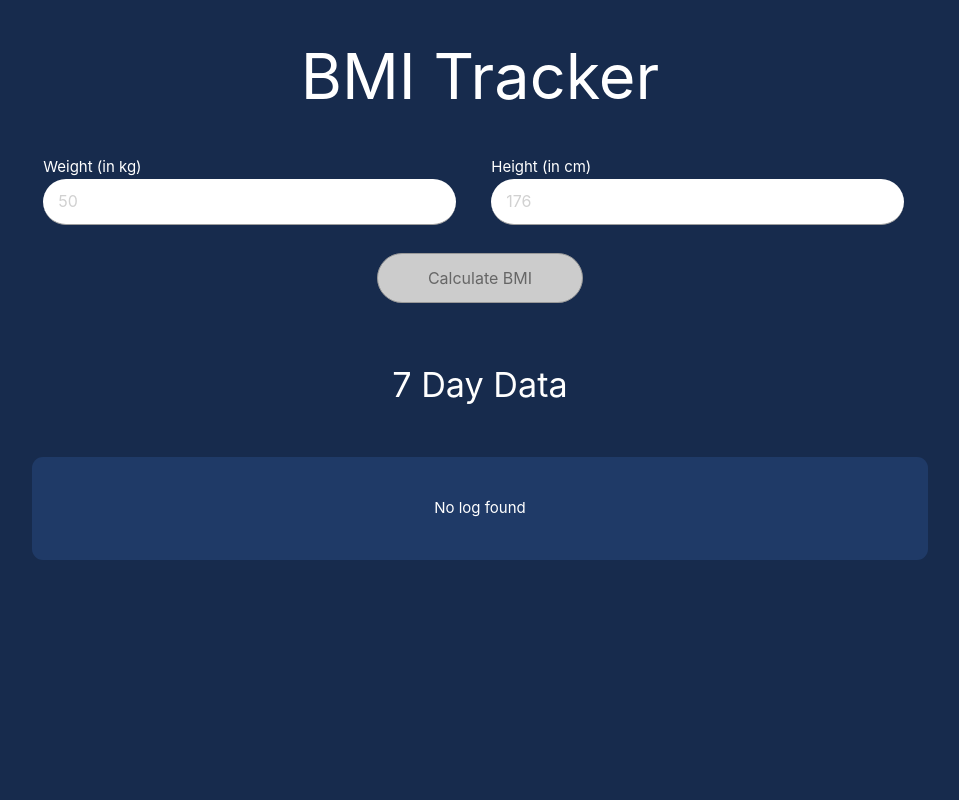
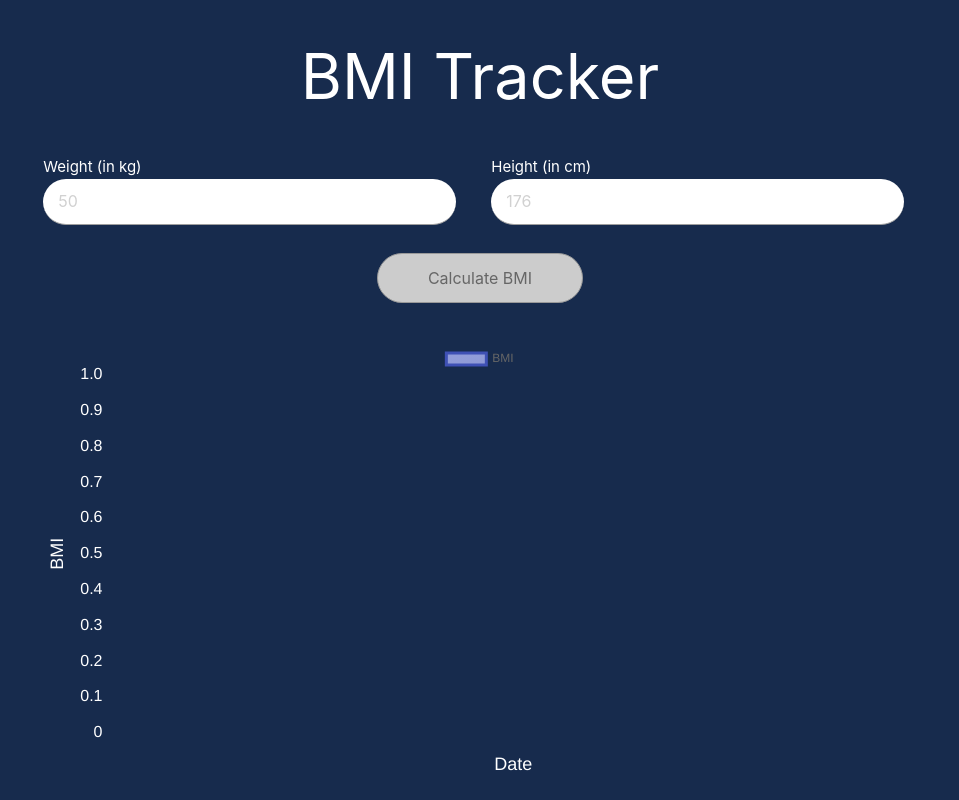
Before and after one commit to Ishaan-11/bmi-calculator, a React (Create React App) app: page / in a window 1280 px wide. Shown: the top 800 px of the page, without its empty margins (160-1119 px from the left). Built offline with nearby package versions, Linux system fonts and the light colour scheme.

Commit message:
add: chart

```diff
--- a/package.json
+++ b/package.json
@@ -6,8 +6,10 @@
     "@testing-library/jest-dom": "^5.11.8",
     "@testing-library/react": "^11.2.3",
     "@testing-library/user-event": "^12.6.0",
+    "chart.js": "^2.9.4",
     "materialize-css": "^1.0.0-rc.2",
     "react": "^17.0.1",
+    "react-chartjs-2": "^2.11.1",
     "react-dom": "^17.0.1",
     "react-scripts": "4.0.1",
     "uuid": "^8.3.2",
--- a/src/components/App.jsx
+++ b/src/components/App.jsx
@@ -4,13 +4,19 @@ import "./App.css";
 import { v4 as uuidv4 } from 'uuid';
 import BmiForm from "./BmiForm";
 import Info from "./Info";
+import Bar from "./Bar";
 
 function App() {
   const initialState = JSON.parse(localStorage.getItem('bmiData')) || [];
   const [state, setState] = useState(initialState);
+  const [barData, setBarData] = useState({});
 
   useEffect(() => {
     localStorage.setItem('bmiData', JSON.stringify(state));
+    const date = state.map(item => item.date);
+    const bmi = state.map(item => item.bmi);
+    const newBarData = { date, bmi };
+    setBarData(newBarData);
   }, [state]);
 
   function handleChange(newData) {
@@ -43,6 +49,7 @@ function App() {
       <div className='row'>
         <div className='col m12 s12'>
           <BmiForm onChange={handleChange} />
+          <Bar labelData={barData.date} bmiData={barData.bmi} />
           <div>
             <div className='row center'>
               <h4 className='white-text'>7 Day Data</h4>
--- /dev/null
+++ b/src/components/Bar.jsx
@@ -0,0 +1,83 @@
+import React from "react";
+import { Line } from 'react-chartjs-2';
+
+function Bar(props) {
+
+  function data(canvas) {
+    const ctx = canvas.getContext('2d');
+    const gradient = ctx.createLinearGradient(63, 81, 181, 700);
+    gradient.addColorStop(0, '#929dd9');
+    gradient.addColorStop(1, '#172b4d');
+
+    return {
+      labels: props.labelData,
+      datasets: [
+        {
+          label: 'BMI',
+          data: props.bmiData,
+          backgroundColor: gradient,
+          borderColor: '#3F51B5',
+          pointRadius: 6,
+          pointHoverRadius: 8,
+          pointHoverBorderColor: 'white',
+          pointHoverBorderWidth: 2
+        }
+      ]
+    };
+  }
+
+  const options = {
+    responsive: true,
+    scales: {
+      xAxes: [
+        {
+          scaleLabel: {
+            display: true,
+            labelString: 'Date',
+            fontSize: 18,
+            fontColor: 'white'
+          },
+          gridLines: {
+            display: false,
+            color: 'white'
+          },
+          ticks: {
+            fontColor: 'white',
+            fontSize: 16,
+          }
+        }
+      ],
+      yAxes: [
+        {
+          scaleLabel: {
+            display: true,
+            labelString: 'BMI',
+            fontSize: 18,
+            fontColor: 'white'
+          },
+          gridLines: {
+            display: false,
+            color: 'white'
+          },
+          ticks: {
+            fontColor: 'white',
+            fontSize: 16,
+            beginAtZero: true
+          }
+        }
+      ]
+    },
+    tooltips: {
+      titleFontSize: 13,
+      bodyFontSize: 13
+    }
+  };
+
+  return (
+    <>
+      <Line data={data} options={options} />
+    </>
+  );
+}
+
+export default Bar;
```
Also changed, not shown: 1 other file (tests, documents, lock files or other folders).
